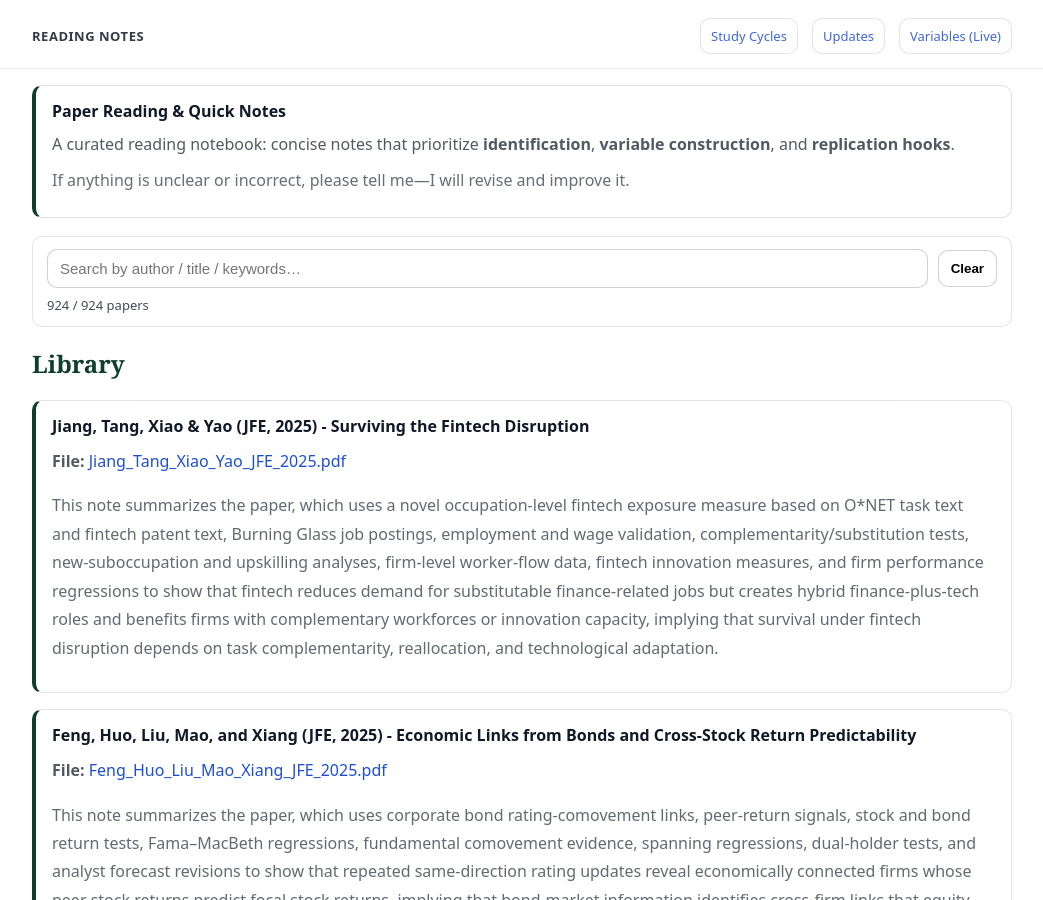
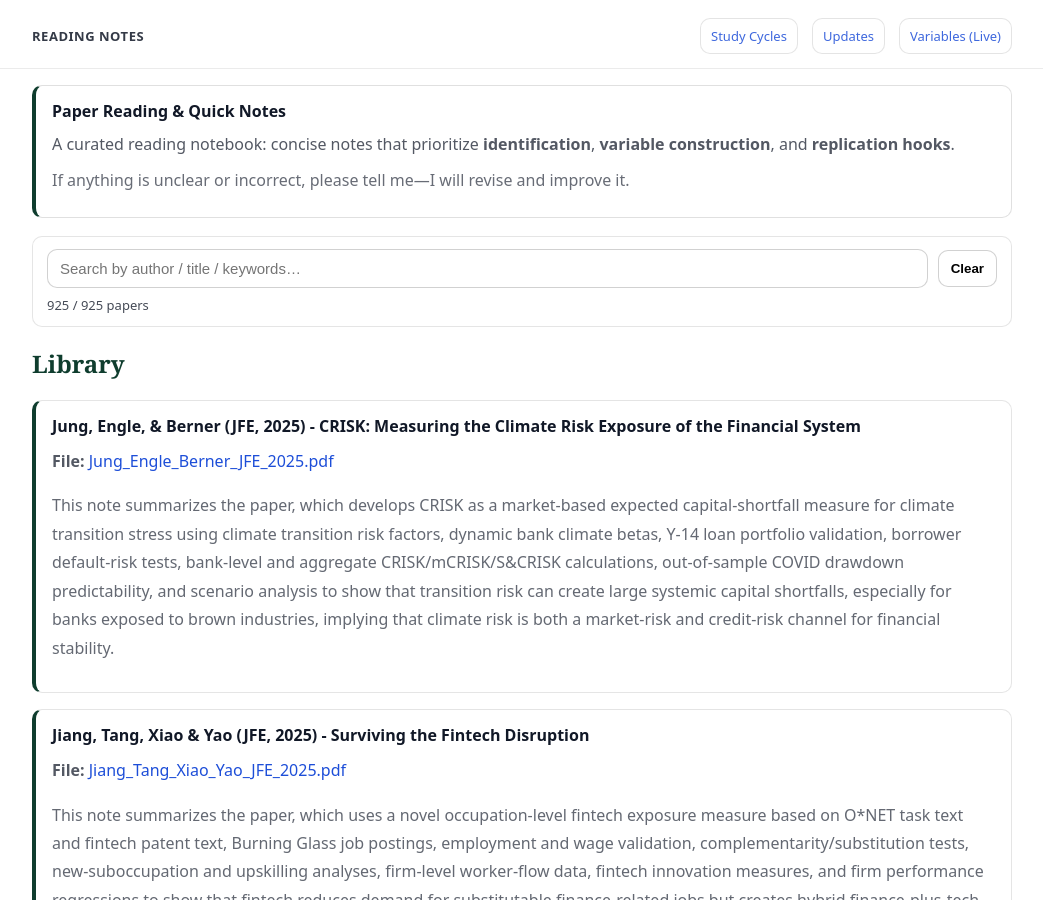
Before and after one commit to yaxinzn/study-archive, a Jekyll site: the page built from reading/index.md, in a window 1280 px wide and 900 px high. Shown: the whole window, without its empty margins (118-1161 px from the left). Built offline with Jekyll 4.4.1, drawn with Linux system fonts in a browser that asks for light colours.

Commit message:
Reading: add/update Jung_Engle_Berner_JFE_2025.pdf

```diff
--- a/_data/reading.yml
+++ b/_data/reading.yml
@@ -1,3 +1,7 @@
+- title: "Jung, Engle, & Berner (JFE, 2025) - CRISK: Measuring the Climate Risk Exposure of the Financial System"
+  file: "Jung_Engle_Berner_JFE_2025.pdf"
+  desc: "This note summarizes the paper, which develops CRISK as a market-based expected capital-shortfall measure for climate transition stress using climate transition risk factors, dynamic bank climate betas, Y-14 loan portfolio validation, borrower default-risk tests, bank-level and aggregate CRISK/mCRISK/S&CRISK calculations, out-of-sample COVID drawdown predictability, and scenario analysis to show that transition risk can create large systemic capital shortfalls, especially for banks exposed to brown industries, implying that climate risk is both a market-risk and credit-risk channel for financial stability."
+
 - title: "Jiang, Tang, Xiao & Yao (JFE, 2025) - Surviving the Fintech Disruption"
   file: "Jiang_Tang_Xiao_Yao_JFE_2025.pdf"
   desc: "This note summarizes the paper, which uses a novel occupation-level fintech exposure measure based on O*NET task text and fintech patent text, Burning Glass job postings, employment and wage validation, complementarity/substitution tests, new-suboccupation and upskilling analyses, firm-level worker-flow data, fintech innovation measures, and firm performance regressions to show that fintech reduces demand for substitutable finance-related jobs but creates hybrid finance-plus-tech roles and benefits firms with complementary workforces or innovation capacity, implying that survival under fintech disruption depends on task complementarity, reallocation, and technological adaptation."
```
Also changed, not shown: 1 other file.
